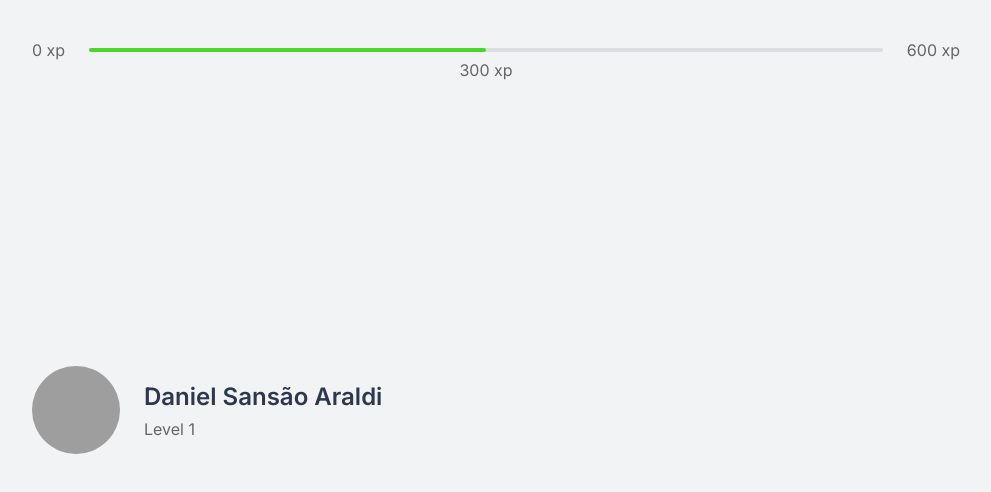
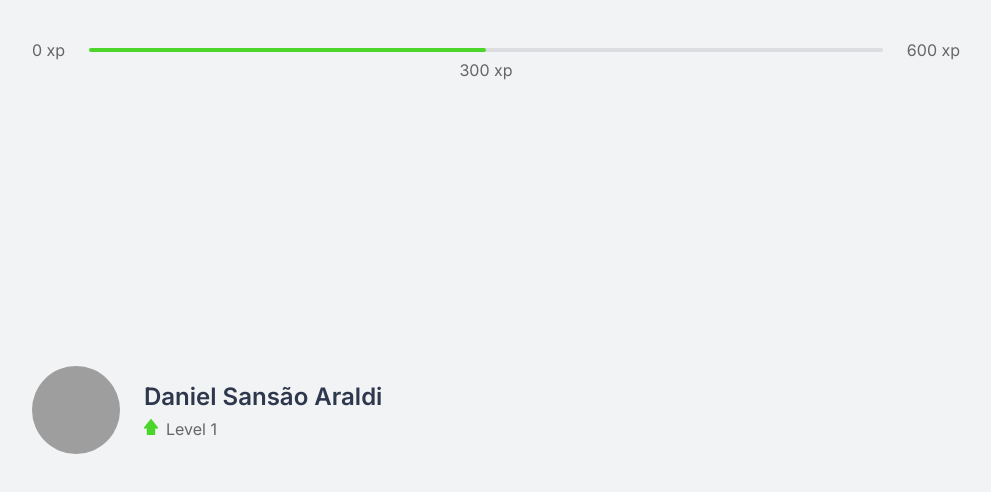
Before and after one commit to DanielAraldi/Move.it, a Next.js app in the folder move-it/: page / in a window 1280 px wide. Shown: the top 492 px of the page, without its empty margins (144-1135 px from the left). Built offline with nearby package versions, Linux system fonts and the light colour scheme; grey boxes are pictures that could not be loaded.

Commit message:
fix; concerts bug styles Profile component

```diff
--- a/move-it/src/components/Profile.tsx
+++ b/move-it/src/components/Profile.tsx
@@ -10,7 +10,10 @@
       />
       <div>
         <strong>Daniel Sansão Araldi</strong>
-        <p>Level 1</p>
+        <p>
+          <img src="icons/level.svg" alt="Level" />
+          Level 1
+        </p>
       </div>
     </div>
   );
--- a/move-it/src/styles/components/Profile.module.css
+++ b/move-it/src/styles/components/Profile.module.css
@@ -3,7 +3,7 @@
   align-items: center;
 }
 
-.profileContainer img {
+.profileContainer > img {
   width: 5.5rem;
   height: 5.5rem;
   border-radius: 50%;
@@ -23,3 +23,7 @@
   font-size: 1rem;
   margin-top: 0.5rem;
 }
+
+.profileContainer div p img {
+  margin-right: 0.5rem;
+}
```
